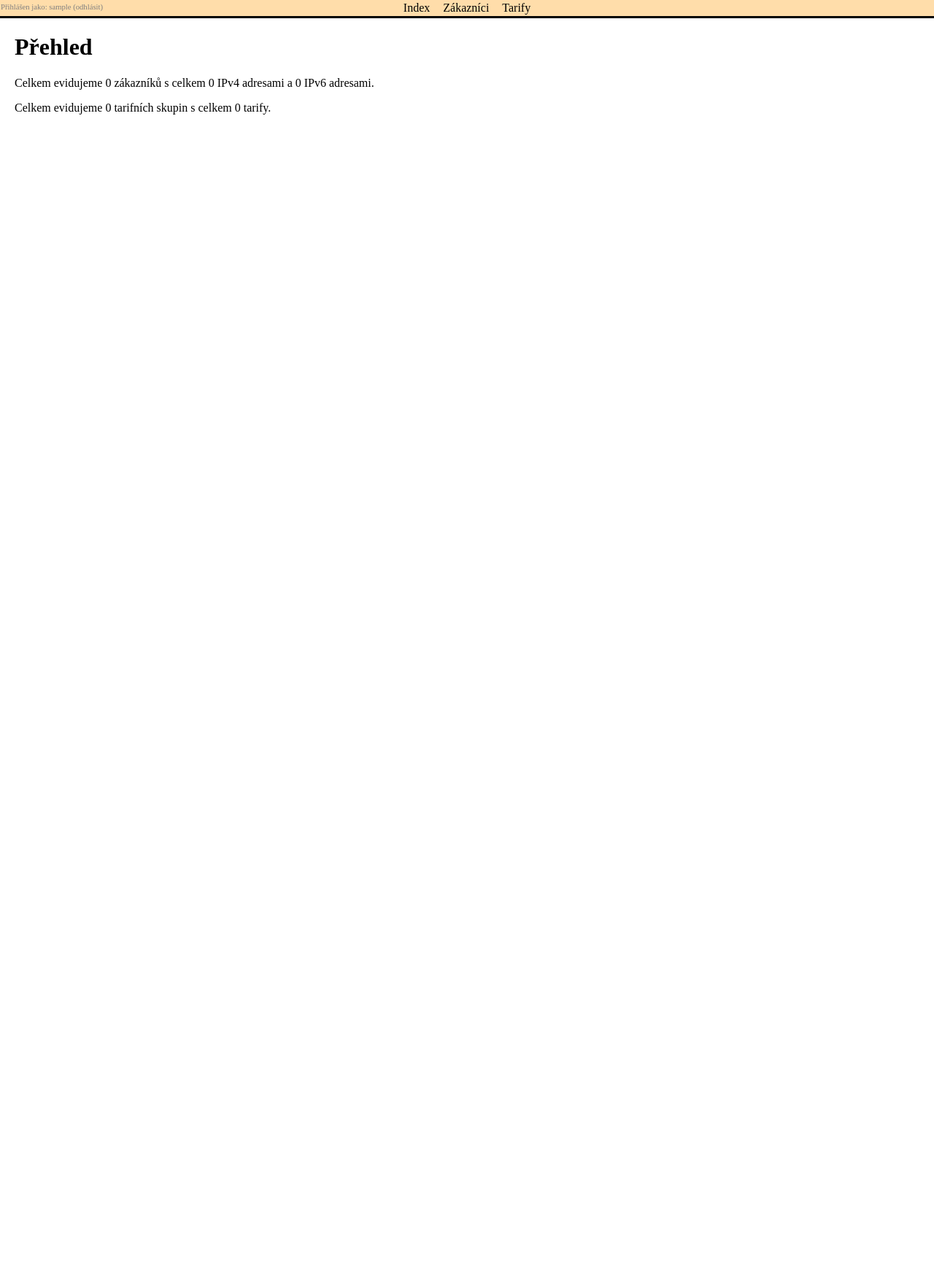
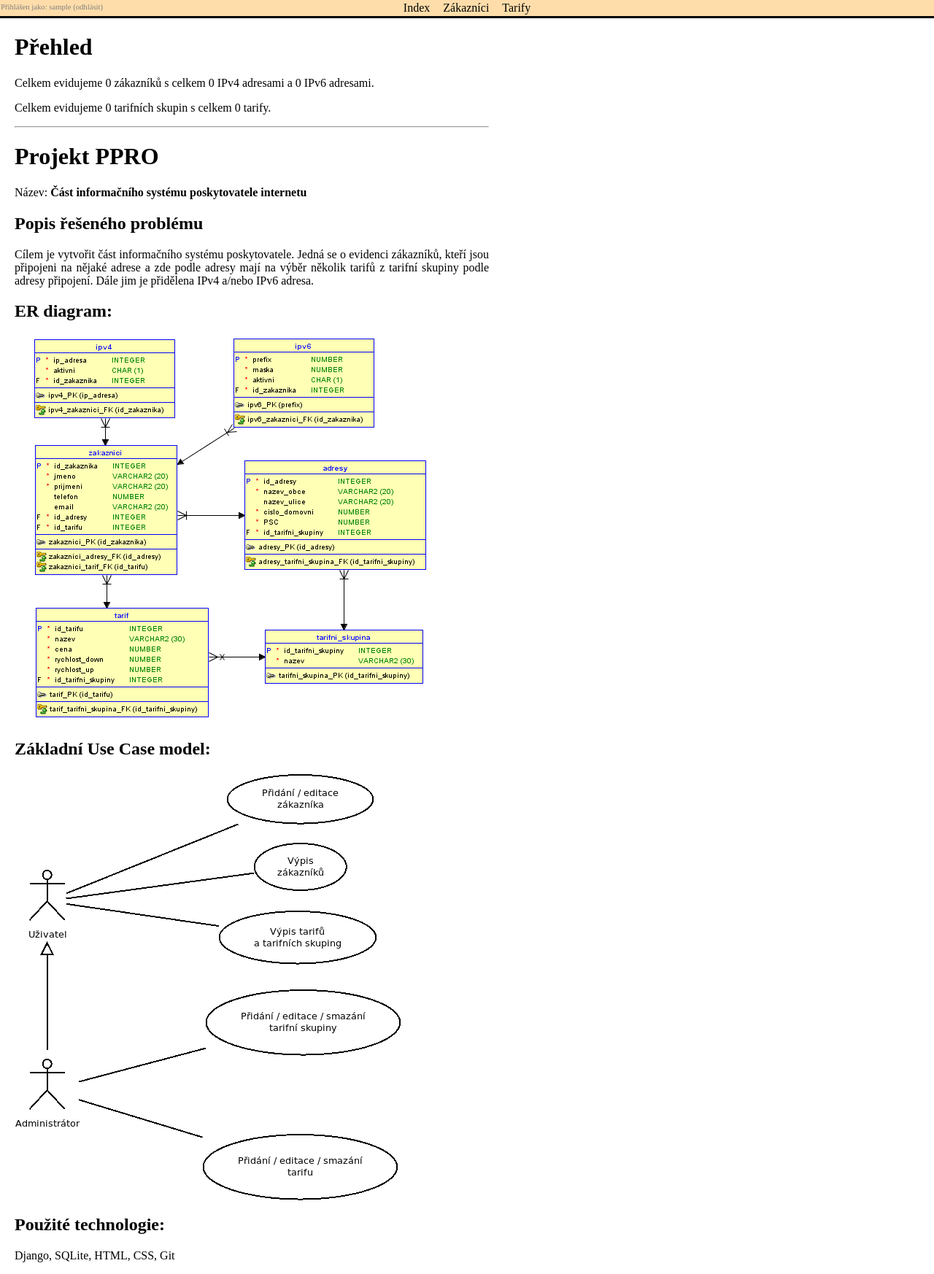
Before and after one commit to vrbaji1/PPRO-isp, a Django app: page / in a window 1280 px wide. Shown: the whole page at 73% size. Before the commit the page ends 157 px from the top, so only its background shows below. Run offline with Django 3.2, Linux system fonts and the light colour scheme; the visitor is signed in with stand-in values (Sample User, id 1).

Commit message:
Informace k projektu na uvodni strance.

```diff
--- a/isp/templates/isp/index.html
+++ b/isp/templates/isp/index.html
@@ -3,8 +3,27 @@
 
 {% block content %}
 
+<div class="infotext">
 <h1>Přehled</h1>
 <P>Celkem evidujeme {{ pocet_Z }} zákazníků s celkem {{ pocet_IP4 }} IPv4 adresami a {{ pocet_Z }} IPv6 adresami.</P>
 <P>Celkem evidujeme {{ pocet_TS }} tarifních skupin s celkem {{ pocet_T }} tarify.</P>
 
+<HR>
+
+<h1>Projekt PPRO</h1>
+<P>Název: <B>Část informačního systému poskytovatele internetu</B></P>
+
+<H2>Popis řešeného problému</H2>
+<P>Cílem je vytvořit část informačního systému poskytovatele. Jedná se o evidenci zákazníků, kteří jsou připojeni na&nbsp;nějaké adrese a zde podle adresy mají na&nbsp;výběr několik tarifů z tarifní skupiny podle adresy připojení. Dále jim je přidělena IPv4 a/nebo IPv6 adresa.<P>
+
+<H2>ER diagram:</H2>
+<img src='{% static 'isp/images/ER_diagram.png' %}' border='0'>
+
+<H2>Základní Use Case model:</H2>
+<img src='{% static 'isp/images/Use_Case_model.png' %}' border='0'>
+
+<H2>Použité technologie:</H2>
+<P>Django, SQLite, HTML, CSS, Git</P>
+</div>
+
 {% endblock %}
```
